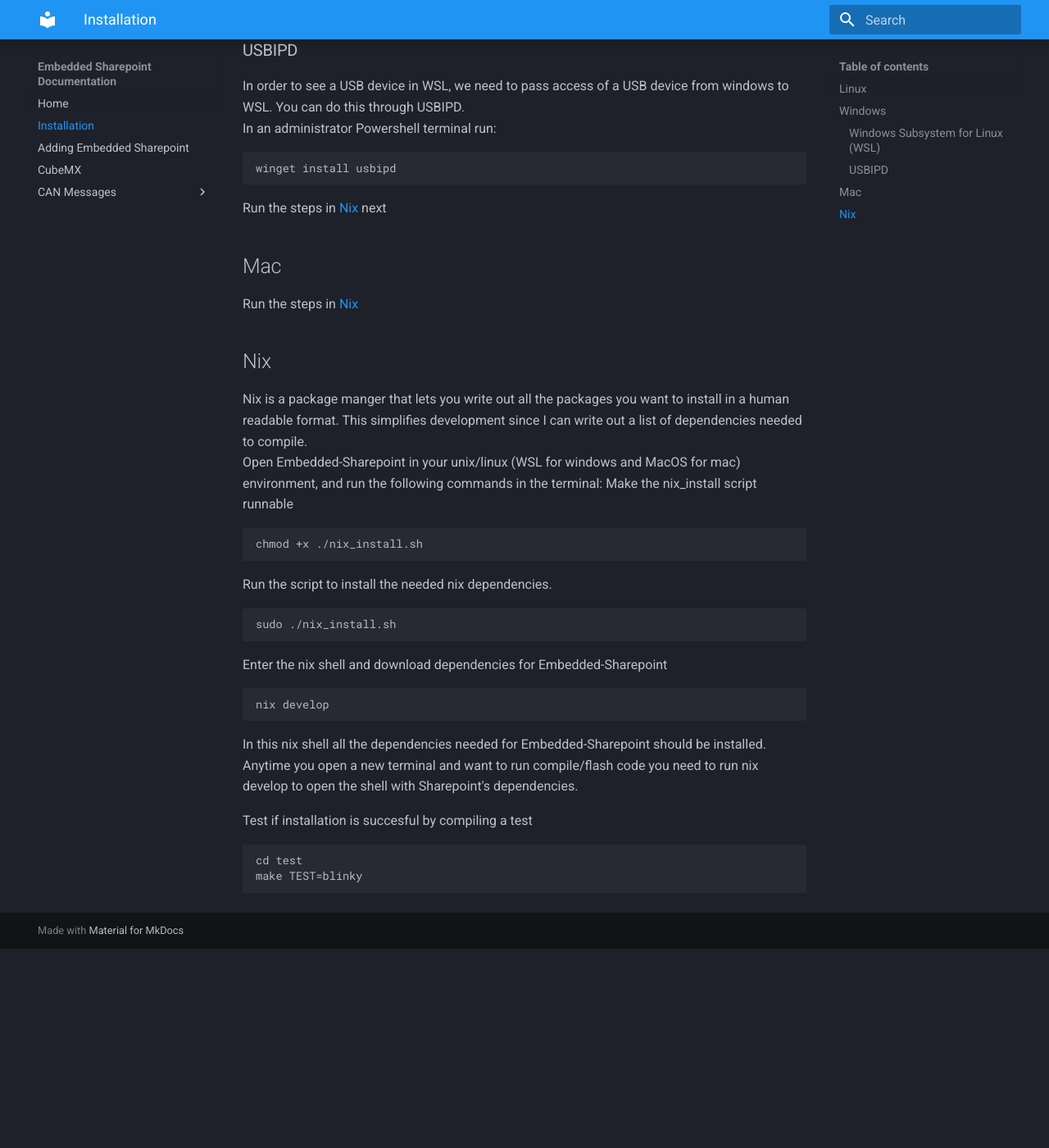
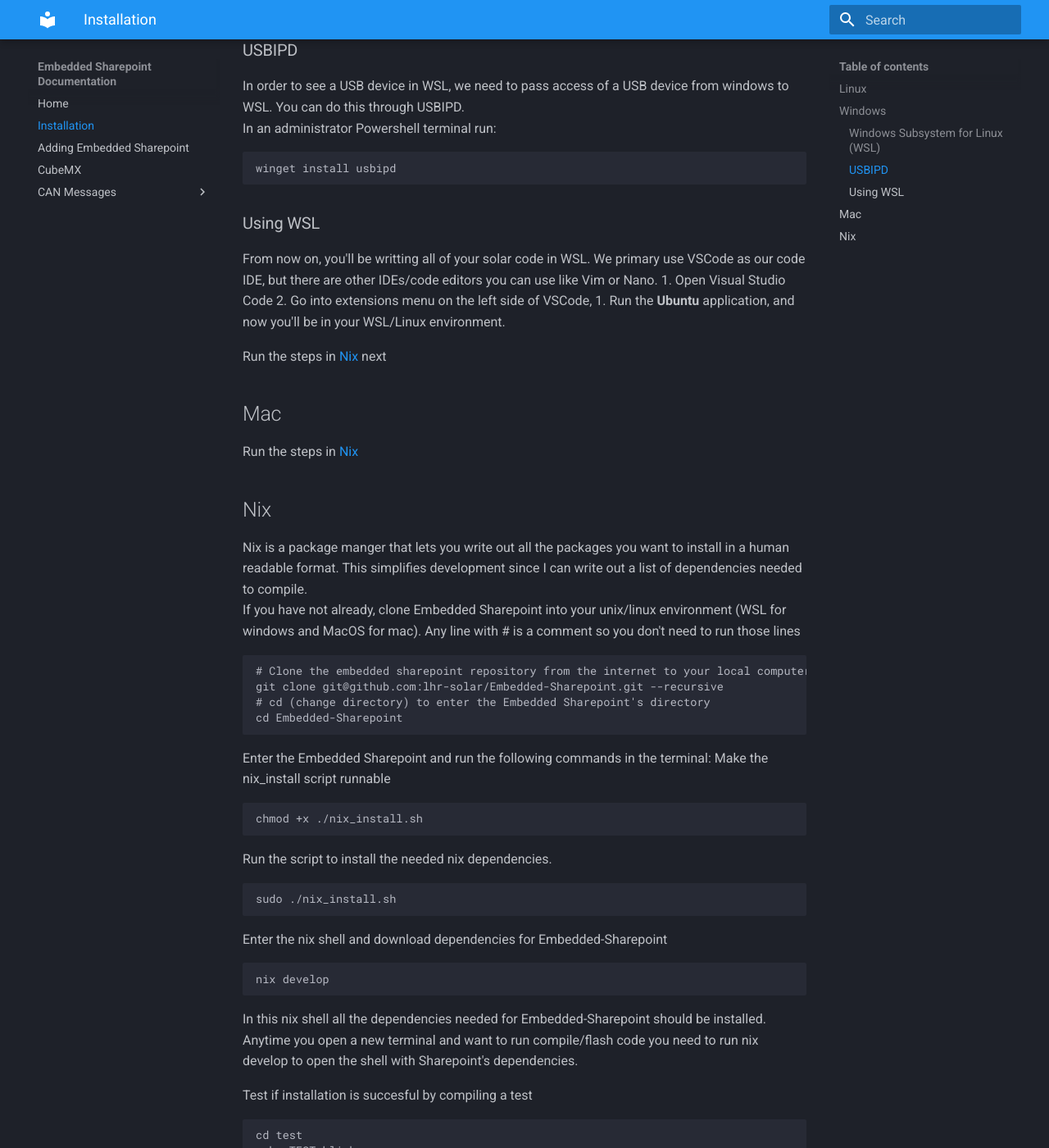
Before and after one commit to lhr-solar/Embedded-Sharepoint, an MkDocs documentation site: the page built from docs/Installation.md, in a window 1280 px wide and 1400 px high, scrolled down 766 px. Shown: the whole window at 82% size. Built offline with MkDocs 1.6.1 and Material for MkDocs 9.7.7, drawn with Linux system fonts in a browser that asks for light colours; before the commit the page ends 1923 px from its top, so only the background shows below that.

Commit message:
got dammit ishan

````diff
--- a/docs/Installation.md
+++ b/docs/Installation.md
@@ -18,9 +18,14 @@ It will take time to fully install it, but once installed you can open WSL and i
 ### USBIPD
 In order to see a USB device in WSL, we need to pass access of a USB device from windows to WSL. You can do this through USBIPD.
 In an administrator Powershell terminal run:
-```
+```sh
 winget install usbipd
 ```
+### Using WSL
+From now on, you'll be writting all of your solar code in WSL. We primary use VSCode as our code IDE, but there are other IDEs/code editors you can use like Vim or Nano.
+1. Open Visual Studio Code
+2. Go into extensions menu on the left side of VSCode,
+1. Run the **Ubuntu** application, and now you'll be in your WSL/Linux environment.
 
 Run the steps in [Nix](#nix) next
 
@@ -29,23 +34,30 @@ Run the steps in [Nix](#nix)
 
 ## Nix
 Nix is a package manger that lets you write out all the packages you want to install in a human readable format. This simplifies development since I can write out a list of dependencies needed to compile.
-Open Embedded-Sharepoint in your unix/linux (WSL for windows and MacOS for mac) environment, and run the following commands in the terminal:
+If you have not already, clone Embedded Sharepoint into your unix/linux environment (WSL for windows and MacOS for mac). Any line with # is a comment so you don't need to run those lines
+```sh
+# Clone the embedded sharepoint repository from the internet to your local computer
+git clone git@github.com:lhr-solar/Embedded-Sharepoint.git --recursive
+# cd (change directory) to enter the Embedded Sharepoint's directory
+cd Embedded-Sharepoint
+```
+Enter the Embedded Sharepoint and run the following commands in the terminal:
 Make the nix_install script runnable
-```
+```sh
 chmod +x ./nix_install.sh
 ```
 Run the script to install the needed nix dependencies.
-```
+```sh
 sudo ./nix_install.sh
 ```
 Enter the nix shell and download dependencies for Embedded-Sharepoint
-```
+```sh
 nix develop
 ```
 In this nix shell all the dependencies needed for Embedded-Sharepoint should be installed.  Anytime you open a new terminal and want to run compile/flash code you need to run nix develop to open the shell with Sharepoint's dependencies.
 
 Test if installation is succesful by compiling a test
-```
+```sh
 cd test
 make TEST=blinky
 ```
````
Also changed, not shown: docs/README.md (+5 -1 lines), docs/SharepointSubmodule.md (+2 -0 lines).
